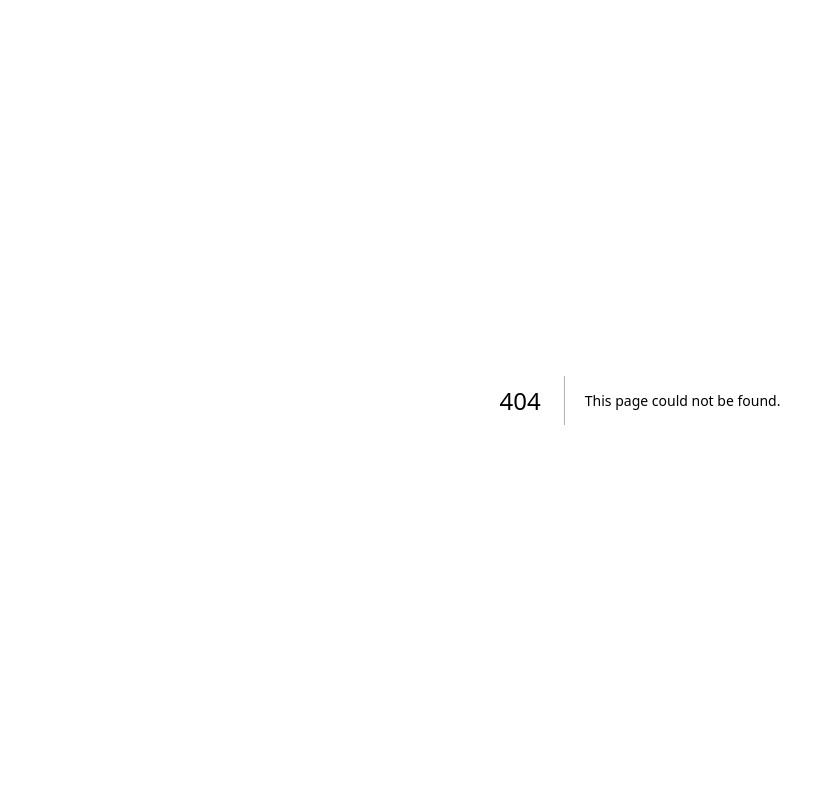
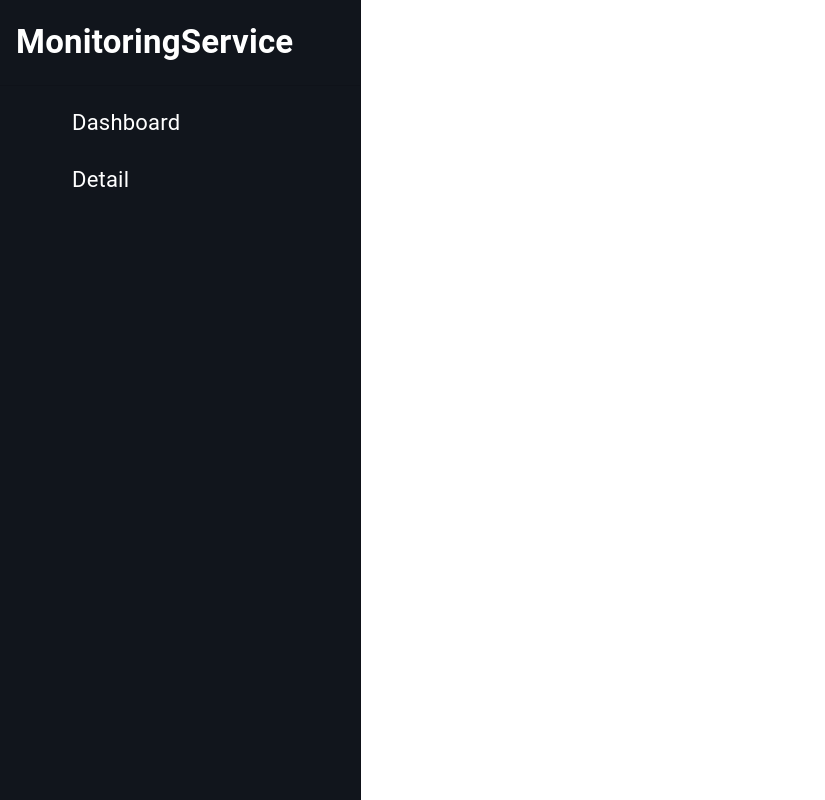
Before and after one commit to macabo10/services-monitoring-web, a Next.js app in the folder client/: page /dashboard in a window 1280 px wide. Before the commit this address had no page. Shown: the whole page, without its empty margins (0-825 px from the left). Built offline with nearby package versions, Linux system fonts and the light colour scheme.

Commit message:
add sidebar

```diff
--- /dev/null
+++ b/client/src/app/dashboard/page.tsx
@@ -0,0 +1,16 @@
+'use client'
+
+import { useTheme } from '@mui/material/styles';
+
+const DashboardPage = () => {
+    const theme = useTheme();
+
+    return (
+        <>
+        WTf
+        </>
+
+    );
+}
+
+export default DashboardPage;
--- a/client/src/app/layout.tsx
+++ b/client/src/app/layout.tsx
@@ -1,5 +1,10 @@
+'use client'
+
+import AppSideBar from "@/components/app.sidebar";
 import type { Metadata } from "next";
 import localFont from "next/font/local";
+import { Container, ThemeProvider } from "@mui/material";
+import theme from "./theme";
 
 const geistSans = localFont({
   src: "./fonts/GeistVF.woff",
@@ -12,10 +17,10 @@ const geistMono = localFont({
   weight: "100 900",
 });
 
-export const metadata: Metadata = {
-  title: "Create Next App",
-  description: "Generated by create next app",
-};
+// export const metadata: Metadata = {
+//   title: "Create Next App",
+//   description: "Generated by create next app",
+// };
 
 export default function RootLayout({
   children,
@@ -25,7 +30,13 @@ export default function RootLayout({
   return (
     <html lang="en">
       <body className={`${geistSans.variable} ${geistMono.variable}`}>
-        {children}
+        <ThemeProvider theme={theme}>
+          <AppSideBar />
+          <Container
+          >
+            {children}
+          </Container>
+        </ThemeProvider>
       </body>
     </html>
   );
--- a/client/src/app/page.tsx
+++ b/client/src/app/page.tsx
@@ -4,7 +4,6 @@ import styles from "./page.module.css";
 export default function Home() {
   return (
     <>
-    Hello
     </>
   );
 }
--- /dev/null
+++ b/client/src/app/theme.js
@@ -0,0 +1,33 @@
+"use client"
+import { createTheme } from '@mui/material/styles';
+
+const theme = createTheme({
+    palette: {
+        mode: 'light',
+        primary: {
+            main: '#3bd671',
+        },
+        secondary: {
+            main: '#8ABFA3',
+        },
+        background: {
+            default: '#11151C',
+            paper: '#1A1D25',
+        },
+    },
+    direction: 'rtl',
+    spacing: 8,
+    shape: {
+        borderRadius: 4,
+    },
+    overrides: {
+        MuiAppBar: {
+            colorInherit: {
+                backgroundColor: '#689f38',
+                color: '#fff',
+            },
+        },
+    },
+});
+
+export default theme;
--- /dev/null
+++ b/client/src/components/app.sidebar.tsx
@@ -0,0 +1,71 @@
+'use client'
+
+import styled from '@emotion/styled';
+import { Drawer, Box, List, ListItem, ListItemButton, ListItemIcon, ListItemText, Divider, Typography } from '@mui/material';
+import { useTheme } from '@mui/material/styles';
+// import DashboardIcon from '@mui/icons-material/Dashboard';
+
+import Link from "next/link";
+
+const AppSideBar = () => {
+    const theme = useTheme();
+    return (
+        <Drawer
+            variant="permanent"
+            anchor="left"
+            sx={{
+                '& .MuiDrawer-paper': {
+                    // width: drawerWidth,
+                    boxSizing: 'border-box',
+                    backgroundColor: theme.palette.background.default,
+                },
+            }}
+        >
+            <Box sx={{ width: 360 }} role="presentation">
+                <Typography variant="h6" sx={{
+                    padding: 2, fontSize: '33px', fontWeight: 'bold', color: 'white'
+                }}>
+                    MonitoringService
+                </Typography>
+                <Divider />
+                <List>
+                    <ListItemButton component={Link}
+                        href="/dashboard"
+                        sx={{
+                            '&:hover': {
+                                '& .MuiListItemText-primary': {
+                                    color: theme.palette.primary.main,
+                                },
+                            },
+                        }}
+                    >
+                        <ListItemIcon>
+                            {/* <DashboardIcon /> */}
+                        </ListItemIcon>
+                        <ListItemText primary="Dashboard"
+                            primaryTypographyProps={{ sx: { color: 'white', fontSize: '22px', fontWeight: 'normal' } }}
+                        />
+                    </ListItemButton>
+                    <ListItemButton component={Link} href="/detail"
+                        sx={{
+                            '&:hover': {
+                                '& .MuiListItemText-primary': {
+                                    color: theme.palette.primary.main,
+                                },
+                            },
+                            padding: '8px 16px', // Adjust padding to make the button smaller
+                        }}
+                    >
+                        <ListItemIcon>
+                            {/* <DashboardIcon /> */}
+                        </ListItemIcon>
+                        <ListItemText primary="Detail"
+                            primaryTypographyProps={{ sx: { color: 'white', fontSize: '22px', fontWeight: 'normal' } }}
+                        />
+                    </ListItemButton>
+                </List>
+            </Box>
+        </Drawer >
+    );
+}
+export default AppSideBar;
```
Also changed, not shown: client/package.json (+7 -4 lines), client/src/app/detail/page.tsx (added, +10 -0 lines), 2 other files (tests, documents, lock files or other folders).
